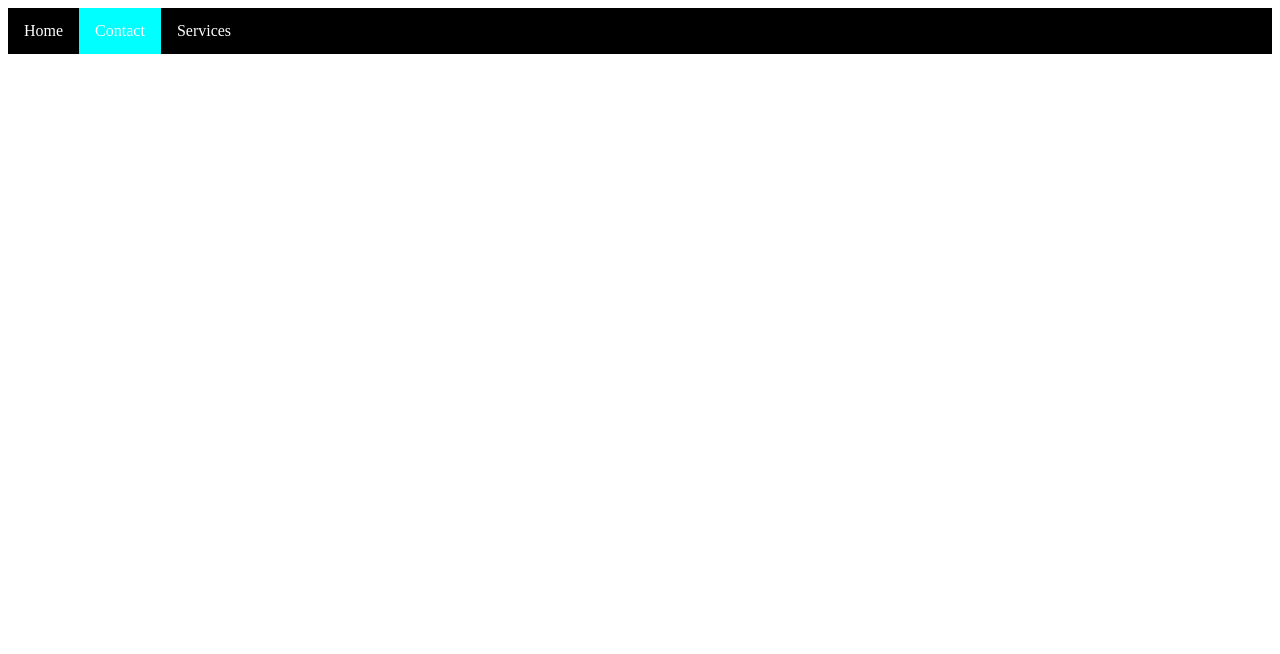
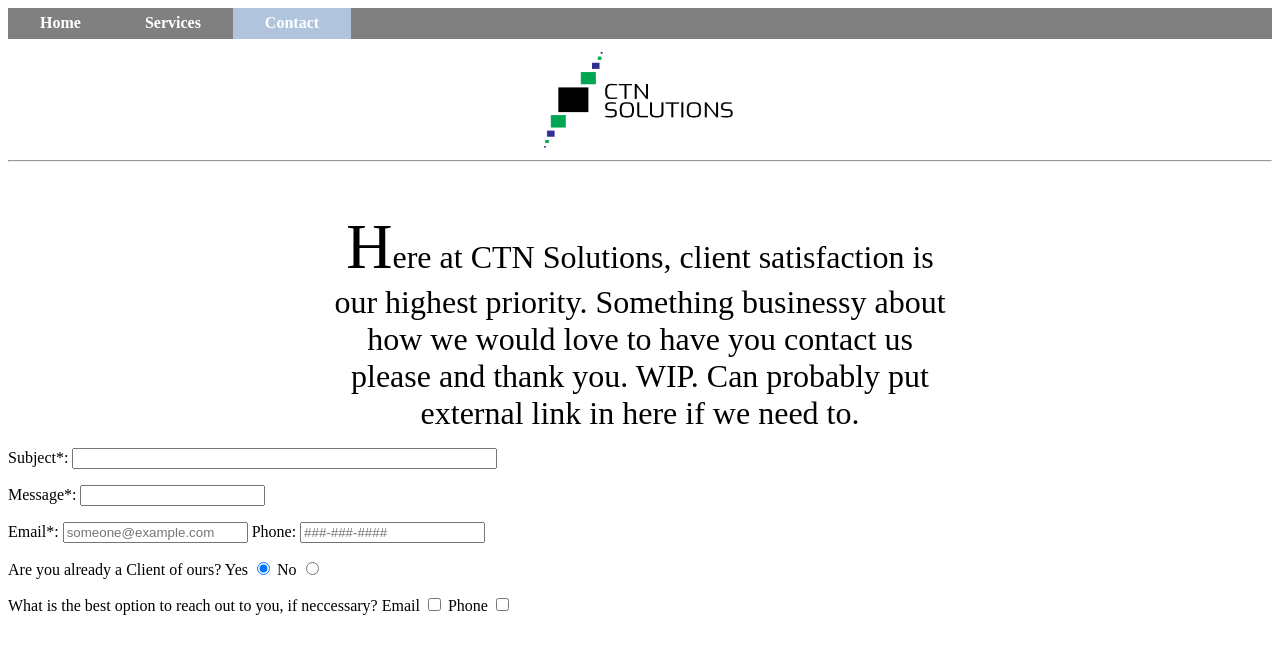
Before and after one commit to Tmtkachyk/COMP-2511-Assign-1, a PHP site: page /Contact.html in a window 1280 px wide. Shown: the top 654 px of the page. Run offline with PHP 8.4, Linux system fonts and the light colour scheme.

Commit message:
Alex - Sept 15 - v1
Changed several visual elements, most of html done for form.

```diff
--- a/Contact.html
+++ b/Contact.html
@@ -2,22 +2,100 @@
 <html lang="en">
     <head>
         <meta charset="utf-8"> <!--void tag-->
-        <title>My Document</title>
+        <title>CTN Solutions - Contact</title>
         <link rel="stylesheet" href="Style.css" />
+        <link rel="stylesheet" href="StyleContact.css"/>
     </head>
+
+
+
 
     <body>
 
-        <header>
+         <!-- This is the nav bar for the pages -->
+
+        <nav>
             <ul>
                 <li><a href ="Home.html">Home</a></li>
+                <li><a href ="Services.html">Services</a></li>
                 <li><a class="active" href ="Contact.html">Contact</a></li>
-                <li><a href ="Services.html">Services</a></li>
+            </ul>
+        </nav>
 
-            </ul>
+        <header>
+            <img class="logo" src="images/CTNL%20Logo.png" alt="CTN Solutions Logo" />
         </header>
 
+        <hr>
 
+        <section>
+
+            <article class = "acontact">
+
+            Here at CTN Solutions, client satisfaction is our highest priority. Something businessy about how we would love to have you contact us please and thank you. WIP. Can probably put external link in here if we need to.
+
+            </article>
+
+            <form method="post" action="mailto:atall667@mtroyal.ca">
+                <input type="hidden" name="inquiry" value="CTN Contact Form"/>
+
+                <p>
+                    <label> Subject*:
+                            <input name="subject" type="text" size="50" maxlength="60" required />
+                    </label>
+                </p>
+
+                <p>
+                    <label> Message*:
+                            <input name="message" type="textarea" required />
+                    </label>
+                </p>
+
+                <p>
+                    <label> Email*:
+                            <input name="email" type="email" pattern="[A-Z0-9._%+-]+@[A-Z0-9.-]+\.[A-Z]{2,}" placeholder="someone@example.com" required />
+                    </label>
+
+                    <label>Phone:
+                            <input name="phone" type="tel" pattern=“[0-9]{3}[\-][0-9]{3}[\-][0-9]{4}” placeholder="###-###-####" />
+                    </label>
+                </p>
+
+                <p>
+                    Are you already a Client of ours?
+
+                    <label>Yes
+                        <input name="clientcheck" type="radio" value="yes" checked />
+                    </label>
+
+                    <label>No
+                        <input name="clientcheck" type="radio" value="no" />
+                    </label>
+                </p>
+
+                <p>
+                What is the best option to reach out to you, if neccessary?
+
+                    <label>Email
+                        <input name="contact" type="checkbox" value="email" />
+                    </label>
+
+                    <label>Phone
+                        <input name="contact" type="checkbox" value="phone" />
+                    </label>
+
+                </p>
+
+
+            </form>
+
+
+
+        </section>
+
+        <footer>
+        <!--- WIP footer --->
+        </footer>
 
 
     </body>
--- a/Style.css
+++ b/Style.css
@@ -1,7 +1,6 @@
 ul {
-
+    background-color: grey;
     margin: 0;
-    background-color: black;
     padding: 0;
     overflow: hidden;
     list-style-type: none;
@@ -15,13 +14,34 @@ li a {
     display: block;
     color: white;
     text-decoration: none;
-    padding: 14px 16px
+    padding: 0.4em 2em;
+    background-color: grey;
+    font-weight: bold;
 }
 
 li a:hover {
-    background-color:darkgray;
+    background-color:darkslateblue;
 }
 
 .active {
-    background-color:aqua;
+    background-color: lightsteelblue;
+
 }
+
+    /* This is to center the logo and set size --> */
+
+.logo{
+    height: 6em;
+    width: 12em;
+    margin: 0.8em;
+
+    display: block;
+    margin-left: auto;
+    margin-right: auto;
+}
+
+
+
+hr{
+    margin-bottom: 3em;
+}
--- /dev/null
+++ b/StyleContact.css
@@ -0,0 +1,13 @@
+    /*Aligns text for contact paragraph to center*/
+
+.acontact{
+    text-align: center;
+    font-size: 200%;
+    margin-left: 25%;
+    margin-right: 25%;
+}
+    /*Increases size of first letter*/
+
+.acontact::first-letter{
+    font-size: 200%;
+}
```
Also changed, not shown: Home.html (+19 -3 lines), Services.html (+12 -4 lines), StyleHome.css (added), StyleServices.css (added).
